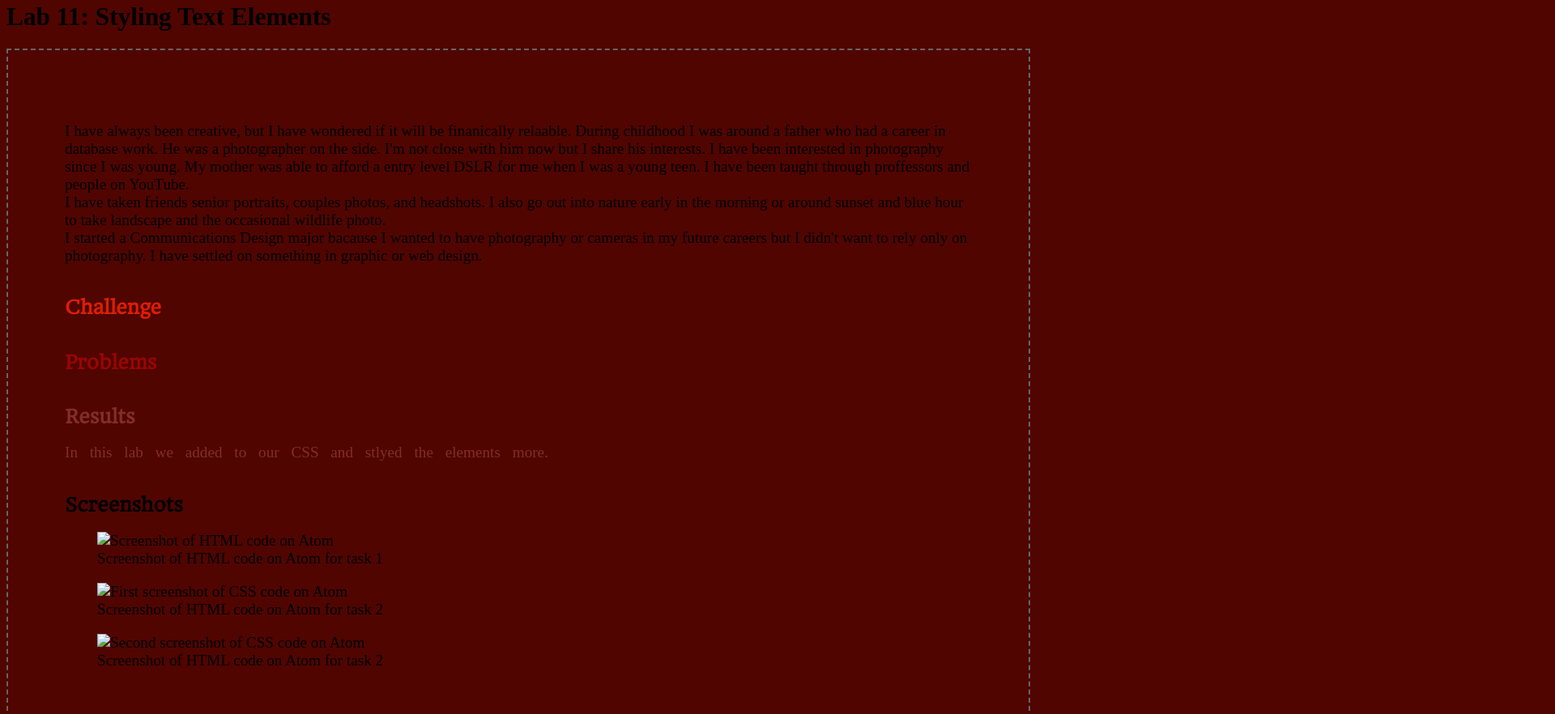
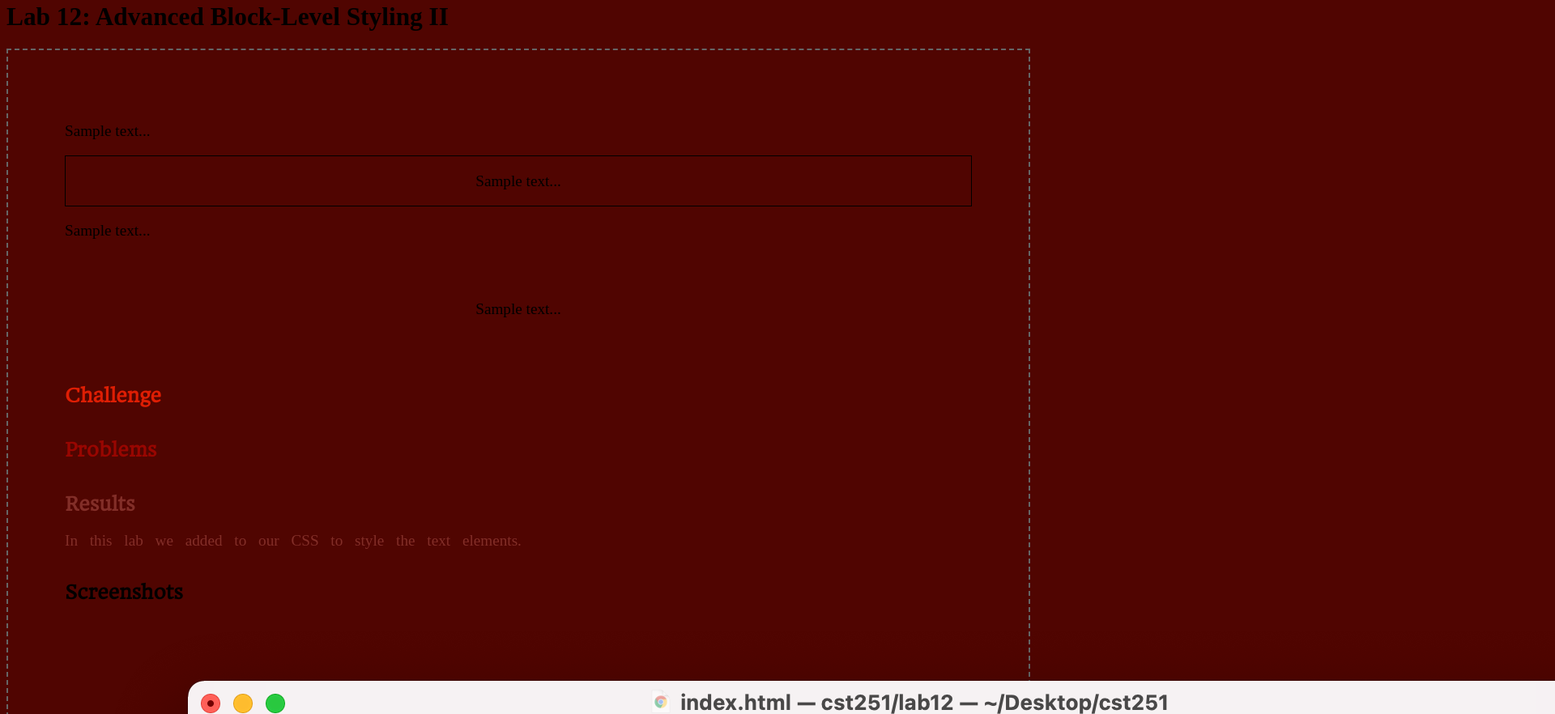
Before and after one commit to cvesey/cst251, a plain HTML site: page lab12/index.html in a window 1280 px wide. Shown: the part 18-900 px from the top of the page at 81% size, 1920 px wide, since content can reach past the window. Drawn offline with Linux system fonts and the light colour scheme; files whose address does not match are found by name; a web font is replaced by a local one.

Commit message:
Lab 12 and added to Lab 11

```diff
--- a/lab12/css/lab.css
+++ b/lab12/css/lab.css
@@ -2,6 +2,11 @@ body{
   background-color: #500501;
   color: #White;
 }
+
+.images{
+  width: 150px;
+}
+
 h2{
   font-family:"garamond_heading";
   color: #white;
@@ -17,29 +22,37 @@ h1{
   text-transform: capitalize;
   font-style: "garamondh_heading";
 }
+
 div#challenges{
   color: #DE1E04;
 }
+
 div#problems{
   color: #980601;
 }
+
 div#results{
   color: #822E28;
 }
+
 div#screenshots{
   color: #B34739;
 }
+
 @font-face {
   font-family: "garamond_heading";
   src:url(fonts/headland_one/headlandone-regular.ttf);
 }
+
 @font-face {
   font-family: "eb_garamond";
   src:url(fonts/EB_Garamond/EBGaramond-VariableFont_wght.ttf);
 }
+
 div#challenges, #problems, #results, #screenshots{
   word-spacing: 10px;
 }
+
 div#content{
   font-family: "eb_garamond";
   font-size: 120%;
@@ -49,6 +62,7 @@ div#content{
   text-align: left;
   border: dashed 2px #656565;
 }
+
 div#sidebar {
 margin-top: 5px;
 display: inline-block;
@@ -59,3 +73,34 @@ float: right;
 border-color: #94d2bd;
 border: ridge 5px #001219;
 }
+
+div#floated{
+  float: left;
+}
+
+div#floated *{
+  float: left;
+  clear: left;
+}
+
+div#center-horz {
+  text-align: center;
+}
+
+div#center-horz {
+text-align: center;
+border: 1px solid black;
+}
+
+div#center-img {
+   height: 200px;
+   sition: relative;
+}
+
+div#center-both p {
+   margin: 0;
+   position: absolute;
+   top: 50%;
+   left: 50%;
+   transform: translate(-50%, -50%);
+}
--- a/lab12/index.html
+++ b/lab12/index.html
@@ -1,36 +1,33 @@
 <!DOCTYPE html>
 <html>
 <head>
-	<title>Lab 11: Advanced Block-level Styling I</title>
+	<title>Lab 12: Advanced Block-level Styling II</title>
 	<link rel="stylesheet" type="text/css" href="../css/site.css">
 	<link rel="stylesheet" type="text/css" href="css/lab.css">
 </head>
 
 <body>
 <div class="heading">
-	<h1>Lab 11: Styling Text Elements</h1>
+	<h1>Lab 12: Advanced Block-level Styling II</h1>
 </div>
 
 	<div main id="content">
 
+			<div id="floated">
+				<p>Sample text...</p>
+			</div>
 
-		<aside id="sidebar">
-			<p>I have always been creative, but I have wondered if it will be finanically
-				relaable. During childhood I was around a father who had a career in database
-				work. He was a photographer on the side. I'm not close with him now but I
-				share his interests. I have been interested in photography since I was young.
-				My mother was able to afford a entry level DSLR for me when I was a young teen.
-				I have been taught through proffessors and people on YouTube.
-				<br>
-				I have taken friends senior portraits, couples photos, and headshots. I also
-				go out into nature early in the morning or around sunset and blue hour
-				to take landscape and the occasional wildlife photo.
-				<br>
-				I started a Communications Design major bacause I wanted to have photography
-				or cameras in my future careers but I didn't want to rely only on photography.
-				I have settled on something in graphic or web design.
-			</p>
-		</aside>
+			<div id="center-horz">
+				<p>Sample text...</p>
+			</div>
+
+			<div id="center-img">
+				<p>Sample text...</p>
+			</div>
+
+			<div id="center-both">
+				<p>Sample text...</p>
+			</div>
 
 		<div id="challenges">
 				<h2>Challenge</h2>
@@ -44,38 +41,59 @@
 
 		<div id="results">
 				<h2>Results</h2>
-				<p>In this lab we added to our CSS and stlyed the elements more. </p>
+				<p>In this lab we added to our CSS to style the text elements. </p>
 		</div>
 
 		<div id="screeenshots">
 				<h2>Screenshots</h2>
 					<div class="images">
 						<figure>
-  						<img src="screenshots/screenshot2022-03-13_task1_html.png"
-							alt="Screenshot of HTML code on Atom" height="300px" >
-  							<figcaption>Screenshot of HTML code on Atom for task 1</figcaption>
+  						<img src="screenshots/screenshot2022-03-15-task1-fig1.png"
+							alt="Fig. 1, Screenshot of HTML code on Atom" width="">
+  							<figcaption>Fig. 1, Screenshot of HTML code on Atom for task 1</figcaption>
 						</figure>
 					</div>
+
 					<div class="images">
 						<figure>
-  						<img src="screenshots/screennshot2022-03-13_task2.1.png"
-							alt="First screenshot of CSS code on Atom" height="300px" >
+							<img src="screenshots/screenshot2022-03-15-task1-fig2.png"
+							alt="Fig. 2, Screenshot of HTML code on Atom" width="">
+								<figcaption>Fig. 2, Screenshot of HTML code on Atom for task 1</figcaption>
+						</figure>
+					</div>
+
+					<div class="images">
+						<figure>
+							<img src="screenshots/screenshot2022-03-15-task1-fig3.png"
+							alt="Fig. 3, Screenshot of HTML code on Atom" width="">
+								<figcaption>Fig. 3, Screenshot of HTML code on Atom for task 1</figcaption>
+						</figure>
+					</div>
+
+					<div class="images">
+						<figure>
+  						<img src=""
+							alt="First screenshot of CSS code on Atom" width="100px">
   							<figcaption>Screenshot of HTML code on Atom for task 2</figcaption>
 						</figure>
 					</div>
+
 					<div class="images">
 						<figure>
-  						<img src="screenshots/screenshot2022-03-13_task2.2.png"
-							alt="Second screenshot of CSS code on Atom" height="300px" >
+  						<img src=""
+							alt="Second screenshot of CSS code on Atom" width="100px">
   							<figcaption>Screenshot of HTML code on Atom for task 2</figcaption>
 						</figure>
 					</div>
+
 		</div>
+
 	</div>
 
 	<a href="../index.html" target="_new">Homepage</a>
 </body>
-			<div class="">
+
+			<div id"center-horz">
 
 			</div>
 </html>
```
Also changed, not shown: lab11/css/lab.css (+8 -0 lines), lab11/index.html (+3 -3 lines), lab11/screenshots/screennshot2022-03-13_task2.1.png (deleted), lab11/screenshots/screenshot2022-03-13_task2.2.png (deleted), lab11/screenshots/screenshot2022-03-16-task3.png (added), lab11/screenshots/screenshot2022-03-16_task2-fig1.png (added), lab11/screenshots/screenshot2022-03-16_task2-fig2.png (added), lab12/screenshots/screenshot2022-03-15-task1-fig1.png (added), lab12/screenshots/screenshot2022-03-15-task1-fig2.png (added), lab12/screenshots/screenshot2022-03-15-task1-fig3.png (added), lab12/screenshots/screenshot2022-03-15-task2-fig2.png (added), lab12/screenshots/screenshot2022-03-15-task2-fig3.png (added), lab12/screenshots/screenshot2022-03-16-task2-fig1.png (added).
